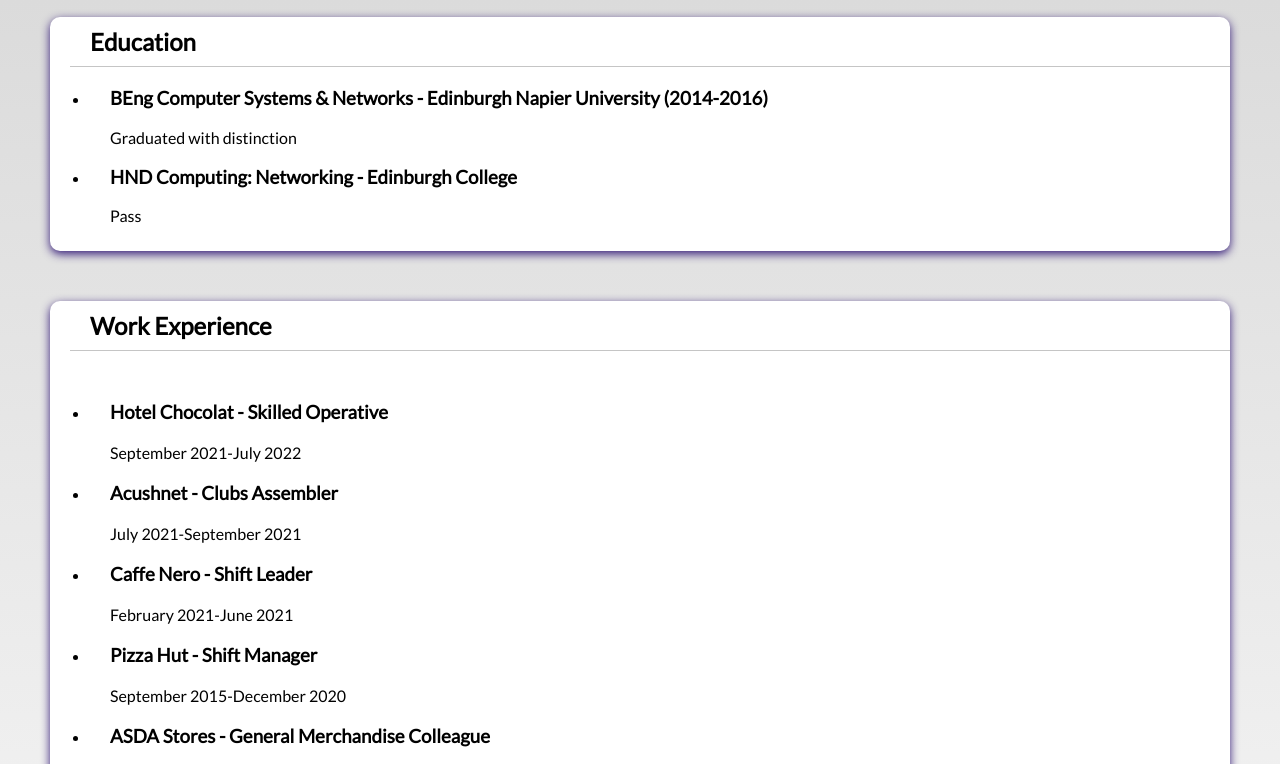
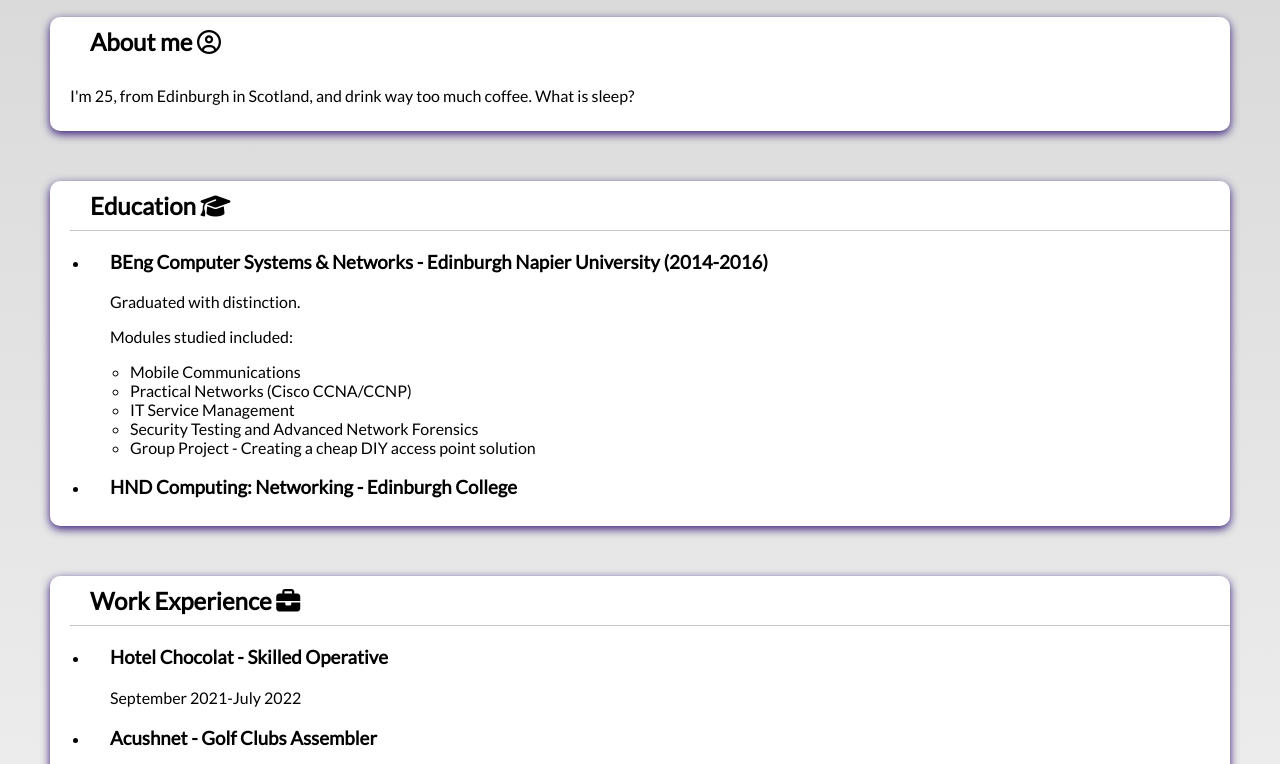
Before and after one commit to cferg97/Module1-D5-Portfolio, a plain HTML site: page index.html in a window 1280 px wide. Shown: the part 302-1066 px from the top of the page. Drawn offline with Linux system fonts and the light colour scheme.

Commit message:
Added about me

```diff
--- a/index.html
+++ b/index.html
@@ -15,7 +15,8 @@
 
 <body>
     <div class="topnav">
-        <a href="#header">Home</a>
+        <!-- <a href="#body">Home</a> -->
+        <a href="#general">About me</a>
         <a href="#education">Education</a>
         <a href="#work">Work Experience</a>
         <a href="#hobbies">Hobbies</a>
@@ -23,13 +24,20 @@
 
     <div id="header">
         <h1>Hi, I'm Catriona!</h1>
-        <p><i class="fa-solid fa-mug-hot"></i> <i class="fa-solid fa-mug-hot"></i> <i class="fa-solid fa-mug-hot"></i></p>
+        <p><i class="fa-solid fa-mug-hot"></i> <i class="fa-solid fa-mug-hot"></i> <i class="fa-solid fa-mug-hot"></i>
+        </p>
         <h2>Welcome to my portfolio site.</h2>
-        <span id="header img">
+        <!-- <span id="header img"> -->
+    </div>
+
+    <div id="general">
+        <h2>About me <i class="fa-regular fa-circle-user"></i></h2>
+        <p>I'm 25, from Edinburgh in Scotland, and drink way too much coffee. What is sleep?
+        </p>
     </div>
 
     <div id="education">
-        <h2>Education</h2>
+        <h2>Education <i class="fa-solid fa-graduation-cap"></i></h2>
 
         <ul>
             <li>
@@ -37,21 +45,27 @@
                     - Edinburgh Napier University (2014-2016)
                 </h3>
             </li>
-            <p>Graduated with distinction</p>
+            <p>Graduated with distinction.</p>
+            <p>Modules studied included:</p>
+            <ul>
+                <li>Mobile Communications</li>
+                <li>Practical Networks (Cisco CCNA/CCNP)</li>
+                <li>IT Service Management</li>
+                <li>Security Testing and Advanced Network Forensics</li>
+                <li>Group Project - Creating a cheap DIY access point solution</li>
+            </ul>
 
             <li>
                 <h3>HND Computing: Networking
                     - Edinburgh College
                 </h3>
             </li>
-            <p>Pass
-
         </ul>
 
     </div>
 
     <div id="work">
-        <h2>Work Experience</h2>
+        <h2>Work Experience <i class="fa-solid fa-briefcase"></i></h2>
 
         <ul>
             <li>
@@ -60,7 +74,7 @@
             <p>September 2021-July 2022</p>
 
             <li>
-                <h3>Acushnet - Clubs Assembler</h3>
+                <h3>Acushnet - Golf Clubs Assembler</h3>
             </li>
             <p>July 2021-September 2021</p>
 
@@ -92,12 +106,13 @@
     </div>
 
     <div id="hobbies">
-        <h2>Hobbies</h2>
+        <h2>Hobbies <i class="fa-solid fa-paintbrush"></i></h2>
         <h3>My hobbies include:</h3>
         <ul>
             <li>
                 <h4>Drawing</h4>
             </li>
+            <p>
                 <li>
                     <h4>Gaming</h4>
                 </li>
--- a/style.css
+++ b/style.css
@@ -53,6 +53,23 @@ h2 {
     padding-top: 10px;
 }
 
+#general {
+    box-shadow: 0 3px 10px rgb(50, 25, 119);
+    background-color:white;
+    border-radius:10px;
+    margin-left: 50px;
+    margin-right: 50px;
+    margin-bottom: 50px;
+    padding-bottom: 10px;
+}
+
+#general p {
+    margin-left:20px;
+}
+
+#general h2 {
+    margin-left:20px;
+}
 /* #header:hover {
     box-shadow: 0 3px 10px rgb(92, 43, 226);
 } */
@@ -65,6 +82,7 @@ h2 {
     margin-right: 50px;
     margin-bottom: 50px;
     padding-bottom: 10px;
+
 }
 
 #education h2 {
@@ -75,6 +93,7 @@ h2 {
 
 #education h3 {
     margin-left: 20px;
+    word-wrap: break-word;
 }
 
 #education p {
@@ -88,13 +107,13 @@ h2 {
     margin-left: 50px;
     margin-right: 50px;
     margin-bottom: 50px;
-    padding-bottom: 50px;
+    padding-bottom: 10px;
 }
 
 #work h2 {
     margin-left: 20px;
     margin-top: 10px;
-    margin-bottom: 50px;
+    /* margin-bottom: 10px; */
     user-select: none;
     border-bottom: 1px rgb(197, 197, 197) solid;
 }
```
Lines whose indentation alone changed are shown as unchanged.
